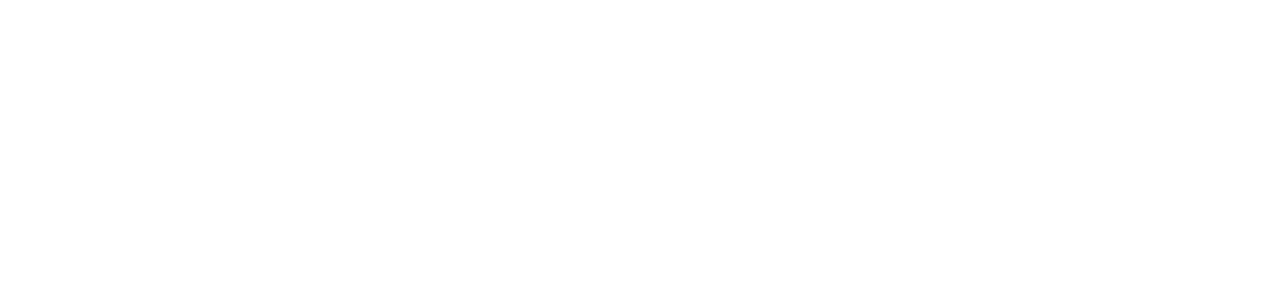
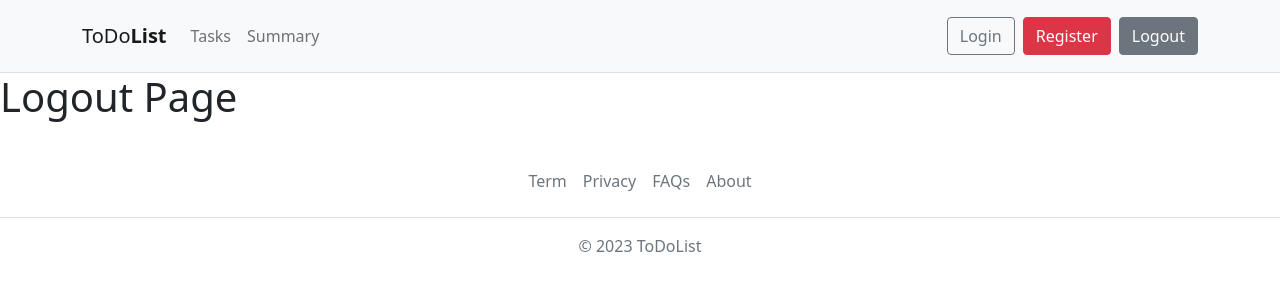
Before and after one commit to orch20/toDo-app-Vue, a Vue app: page /logout in a window 1280 px wide. Before the commit this address had no page. Shown: the top 300 px of the page. Built offline with nearby package versions, Linux system fonts and the light colour scheme; the HTML template or start-up script is replaced by a standard one.

Commit message:
added active class to navbar links and created component NotFoundPage 404 error

```diff
--- /dev/null
+++ b/src/components/errors/NotFoundErrorPage.vue
@@ -0,0 +1,7 @@
+<template>
+    <div class="container py-5">
+        <h1>404</h1>
+        <p>Page <code>{{ $route.params.notFound }}</code> not found</p>
+        <router-link :to="{name: 'tasks'}">Back to your tasks</router-link>
+    </div>
+</template>
--- /dev/null
+++ b/src/pages/LogoutPage.vue
@@ -0,0 +1,3 @@
+<template>
+    <h1>Logout Page</h1>
+</template>
--- /dev/null
+++ b/src/pages/SummaryPage.vue
@@ -0,0 +1,3 @@
+<template>
+    <h1>Summary</h1>
+</template>
--- a/src/router/index.js
+++ b/src/router/index.js
@@ -2,6 +2,7 @@
 import routes from './routes'
 
 export default createRouter({
+  routes,
   history: createWebHistory(),
-  routes
+  linkActiveClass: 'active'
 })
--- a/src/router/routes.js
+++ b/src/router/routes.js
@@ -1,6 +1,9 @@
 import TaskPage from '../pages/TaskPage.vue'
 import LoginPage from '../pages/LoginPage.vue'
 import RegisterPage from '../pages/RegisterPage.vue'
+import LogoutPage from '../pages/LogoutPage.vue'
+import SummaryPage from '../pages/SummaryPage.vue'
+import NotFoundPage from '../components/errors/NotFoundErrorPage.vue'
 
 const routes = [
   {
@@ -17,6 +20,21 @@
     path: '/register',
     component: RegisterPage,
     name: 'register'
+  },
+  {
+    path: '/logout',
+    component: LogoutPage,
+    name: 'logout'
+  },
+  {
+    path: '/summary',
+    component: SummaryPage,
+    name: 'summary'
+  },
+  {
+    path: '/:pathMatch(.*)*',
+    component: NotFoundPage,
+    name: 'notFound'
   }
 ]
 
```
Also changed, not shown: public/Logo.svg (added).
